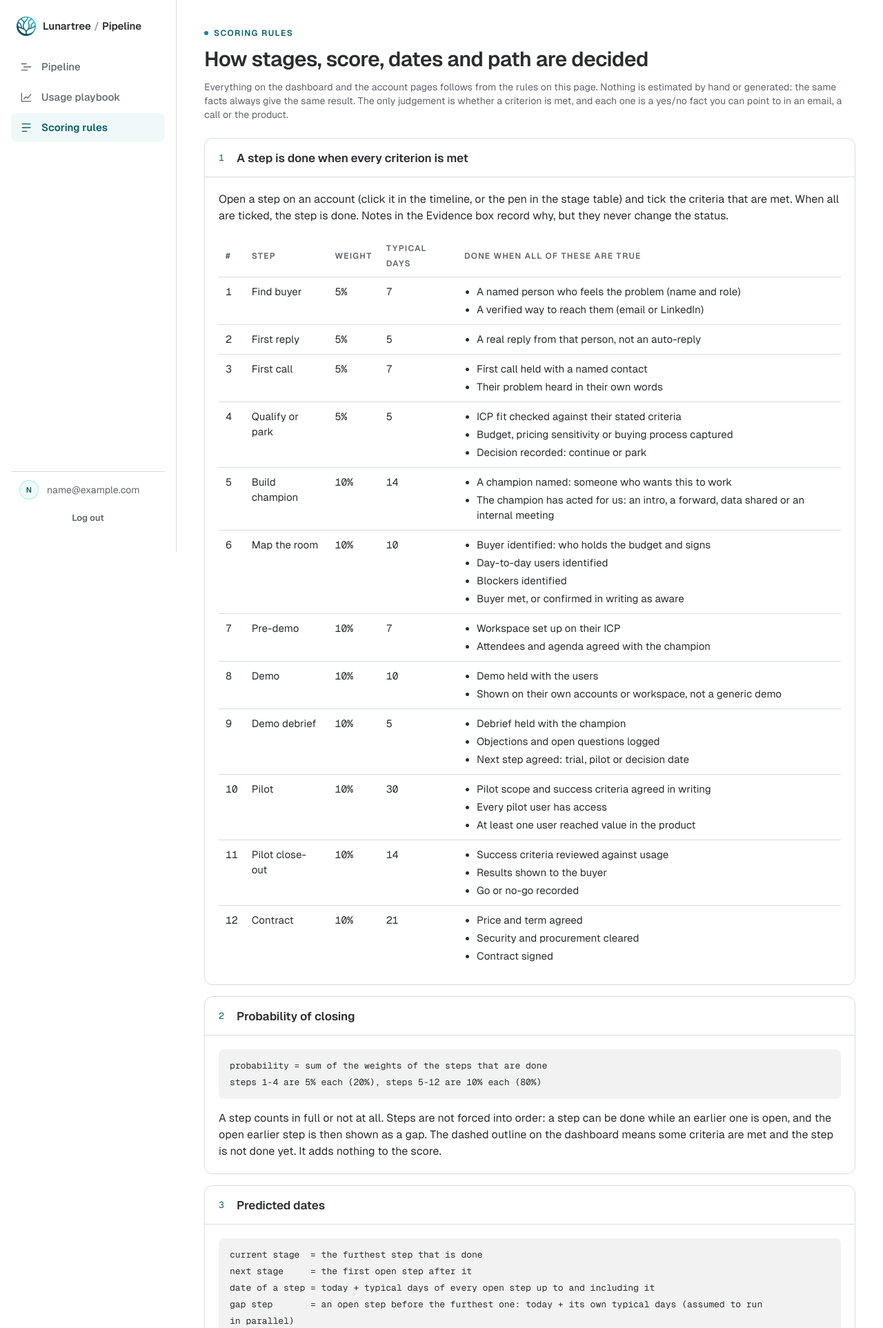
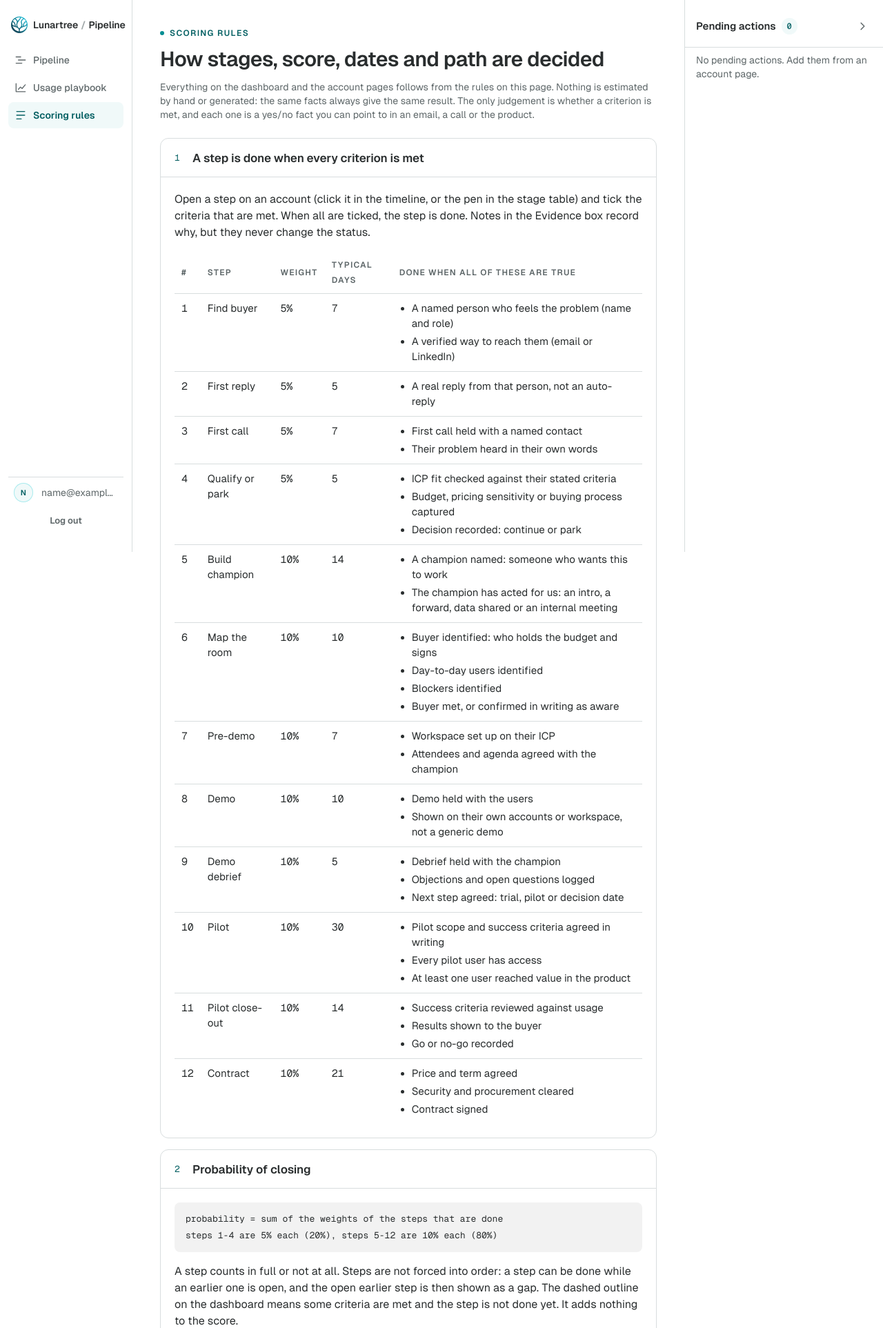
Before and after one commit to siddharthLT/LTPipeline, a Django app: page /rules/ in a window 1280 px wide. Shown: the top 1925 px of the page at 69% size. Run offline with Django 5.2, Linux system fonts and the light colour scheme; the visitor is signed in with stand-in values (Sample User, id 1); data that the repository does not hold is empty.

Commit message:
Slimmer left sidebar; collapsible right panel listing pending next actions across accounts
Co-Authored-By: Claude Sonnet 5.5 <noreply@anthropic.com>

```diff
--- a/config/settings.py
+++ b/config/settings.py
@@ -88,6 +88,7 @@ TEMPLATES = [
                 'django.template.context_processors.request',
                 'django.contrib.auth.context_processors.auth',
                 'django.contrib.messages.context_processors.messages',
+                'pipeline.context.pending_actions',
             ],
         },
     },
--- /dev/null
+++ b/pipeline/context.py
@@ -0,0 +1,13 @@
+import datetime
+
+from .models import Task
+
+
+def pending_actions(request):
+    """Every open next action across all accounts, for the right-hand panel."""
+    if not request.user.is_authenticated:
+        return {}
+    return {
+        'pending_actions': list(Task.objects.filter(done=False).select_related('account')),
+        'today_date': datetime.date.today(),
+    }
--- a/static/css/app.css
+++ b/static/css/app.css
@@ -399,3 +399,38 @@ th.gantt__acct.gantt__head { padding-left: var(--s-4) !important; }
 .action .tag { margin-right: 6px; }
 .action.is-done .action__t { text-decoration: line-through; color: var(--ink-2); font-weight: 500; }
 .action__check[aria-checked="true"] .checks__box { background: #5BCFD4; border-color: #5BCFD4; color: #06383B; }
+
+/* ---- slimmer left sidebar ---- */
+:root { --side-w: 192px; }
+@media (min-width: 900px) {
+  .sidenav { padding-inline: var(--s-3); gap: var(--s-5); }
+  .sidenav .brand { padding: 0 var(--s-1); gap: 8px; }
+  .sidenav .brand__mark { width: 24px; height: 24px; }
+  .sidenav .brand__name { font-size: 14px; }
+  .navitem { gap: var(--s-2); min-height: 38px; padding: 0 var(--s-2); font-size: var(--fs-meta); }
+  .sidenav__foot { padding: var(--s-2); }
+}
+
+/* ---- pending actions panel (right) ---- */
+.actionbar { display: none; }
+@media (min-width: 1200px) {
+  .shell { grid-template-columns: var(--side-w) minmax(0, 1fr) 288px; }
+  .shell.actions-collapsed { grid-template-columns: var(--side-w) minmax(0, 1fr) 52px; }
+  .actionbar { display: flex; flex-direction: column; position: sticky; top: 0; height: 100vh; border-left: 1px solid var(--line); background: var(--canvas); min-width: 0; }
+}
+.actionbar__head { display: flex; align-items: center; justify-content: space-between; gap: var(--s-2); padding: var(--s-5) var(--s-3) var(--s-3) var(--s-4); border-bottom: 1px solid var(--line); min-height: 64px; }
+.actionbar__t { font-size: var(--fs-sm); line-height: var(--lh-sm); font-weight: 600; display: flex; align-items: center; gap: 8px; }
+.actionbar__n { font-size: var(--fs-micro); background: var(--teal-50); color: var(--teal-deep); border-radius: 999px; padding: 1px 8px; }
+.actionbar__body { overflow-y: auto; padding: var(--s-2) var(--s-3) var(--s-6) var(--s-4); }
+.actionbar__chev { transition: transform var(--d-1) var(--ease); }
+.alist { list-style: none; margin: 0; padding: 0; }
+.alist__item { padding: var(--s-3) 0; border-bottom: 1px solid var(--line); display: grid; gap: 4px; }
+.alist__item:last-child { border-bottom: 0; }
+.alist__acct { font-size: var(--fs-micro); font-weight: 600; letter-spacing: 0.1em; text-transform: uppercase; color: var(--teal-deep); text-decoration: none; }
+.alist__acct:hover { text-decoration: underline; text-underline-offset: 3px; }
+.alist__t { font-size: var(--fs-meta); line-height: var(--lh-meta); font-weight: 500; }
+.alist__meta { display: flex; justify-content: space-between; gap: var(--s-2); font-size: var(--fs-label); color: var(--ink-2); }
+.alist__meta .is-overdue { color: #A23B00; font-weight: 600; }
+.actions-collapsed .actionbar__body, .actions-collapsed .actionbar__t { display: none; }
+.actions-collapsed .actionbar__head { justify-content: center; padding-inline: 0; }
+.actions-collapsed .actionbar__chev { transform: rotate(180deg); }
--- a/static/js/app.js
+++ b/static/js/app.js
@@ -113,3 +113,21 @@ document.addEventListener('click', function (e) {
   byId.forEach((_, id) => { const el = document.getElementById(id); if (el) io.observe(el); });
   set(links[0].getAttribute('href').slice(1));
 })();
+
+// Right-hand pending actions panel: collapse and remember the choice.
+(function () {
+  var shell = document.querySelector('[data-shell]');
+  var btn = document.querySelector('[data-actionbar-toggle]');
+  if (!shell || !btn) return;
+  function apply(collapsed) {
+    shell.classList.toggle('actions-collapsed', collapsed);
+    btn.setAttribute('aria-expanded', collapsed ? 'false' : 'true');
+    btn.setAttribute('aria-label', collapsed ? 'Expand pending actions' : 'Collapse pending actions');
+  }
+  try { apply(localStorage.getItem('actionsCollapsed') === '1'); } catch (e) {}
+  btn.addEventListener('click', function () {
+    var c = !shell.classList.contains('actions-collapsed');
+    apply(c);
+    try { localStorage.setItem('actionsCollapsed', c ? '1' : '0'); } catch (e) {}
+  });
+})();
--- a/templates/app.html
+++ b/templates/app.html
@@ -1,7 +1,7 @@
 {% extends "base.html" %}
 {% load static %}
 {% block body %}
-<div class="shell">
+<div class="shell" data-shell>
   <aside class="sidenav">
     <a class="brand" href="{% url 'pipeline:dashboard' %}">
       <img class="brand__mark" src="{% static 'img/mark.svg' %}" alt="" width="28" height="28">
@@ -48,5 +48,32 @@
       {% block content %}{% endblock %}
     </main>
   </div>
+
+  <aside class="actionbar" aria-label="Pending actions">
+    <div class="actionbar__head">
+      <h2 class="actionbar__t">Pending actions <span class="actionbar__n mono">{{ pending_actions|length }}</span></h2>
+      <button type="button" class="icon-btn icon-btn--sm" data-actionbar-toggle aria-expanded="true" aria-label="Collapse pending actions">
+        <svg class="actionbar__chev" viewBox="0 0 24 24" width="18" height="18" fill="none" stroke="currentColor" stroke-width="1.9" stroke-linecap="round" stroke-linejoin="round" aria-hidden="true"><path d="M9.5 5.75 15.75 12l-6.25 6.25"/></svg>
+      </button>
+    </div>
+    <div class="actionbar__body">
+      {% if pending_actions %}
+      <ul class="alist">
+        {% for t in pending_actions %}
+        <li class="alist__item">
+          <a class="alist__acct" href="{% url 'pipeline:account_detail' t.account_id %}#next-actions">{{ t.account.name }}</a>
+          <p class="alist__t">{{ t.title }}</p>
+          <p class="alist__meta">
+            <span>{{ t.owner|default:"No owner" }}</span>
+            <span class="mono{% if t.due_date and t.due_date < today_date %} is-overdue{% endif %}">{% if t.due_date %}{{ t.due_date|date:"M j" }}{% else %}No date{% endif %}</span>
+          </p>
+        </li>
+        {% endfor %}
+      </ul>
+      {% else %}
+      <p class="t-muted t-meta">No pending actions. Add them from an account page.</p>
+      {% endif %}
+    </div>
+  </aside>
 </div>
 {% endblock %}
```
Also changed, not shown: pipeline/tests.py (+11 -0 lines).
